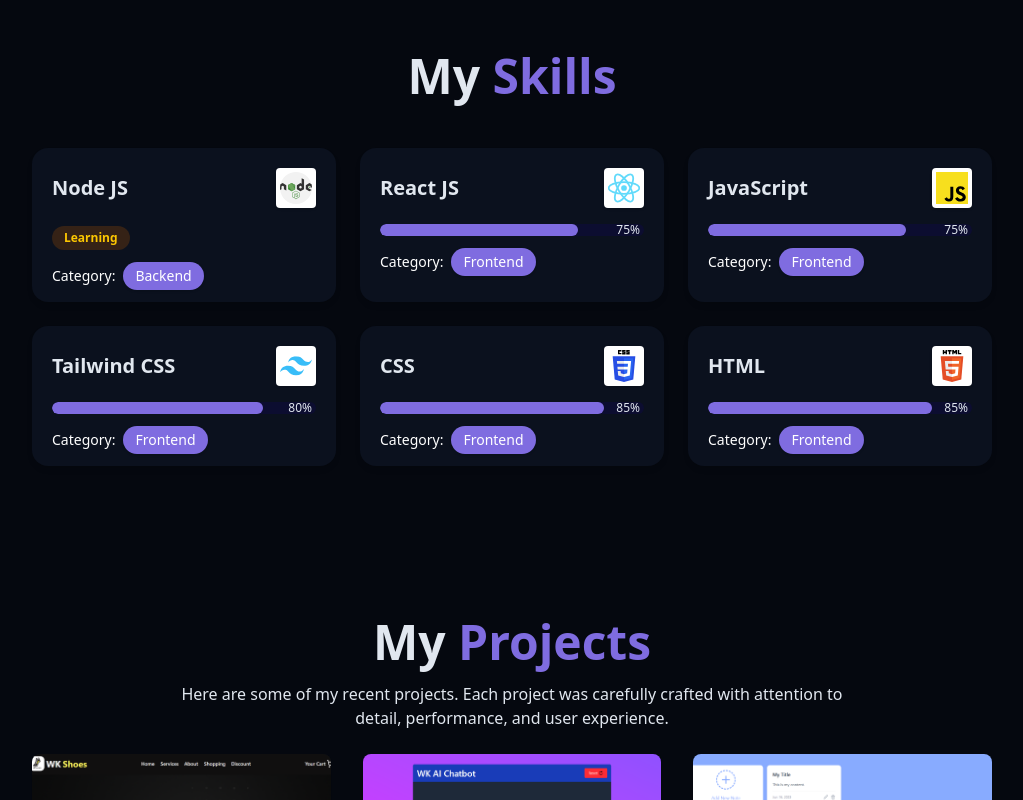
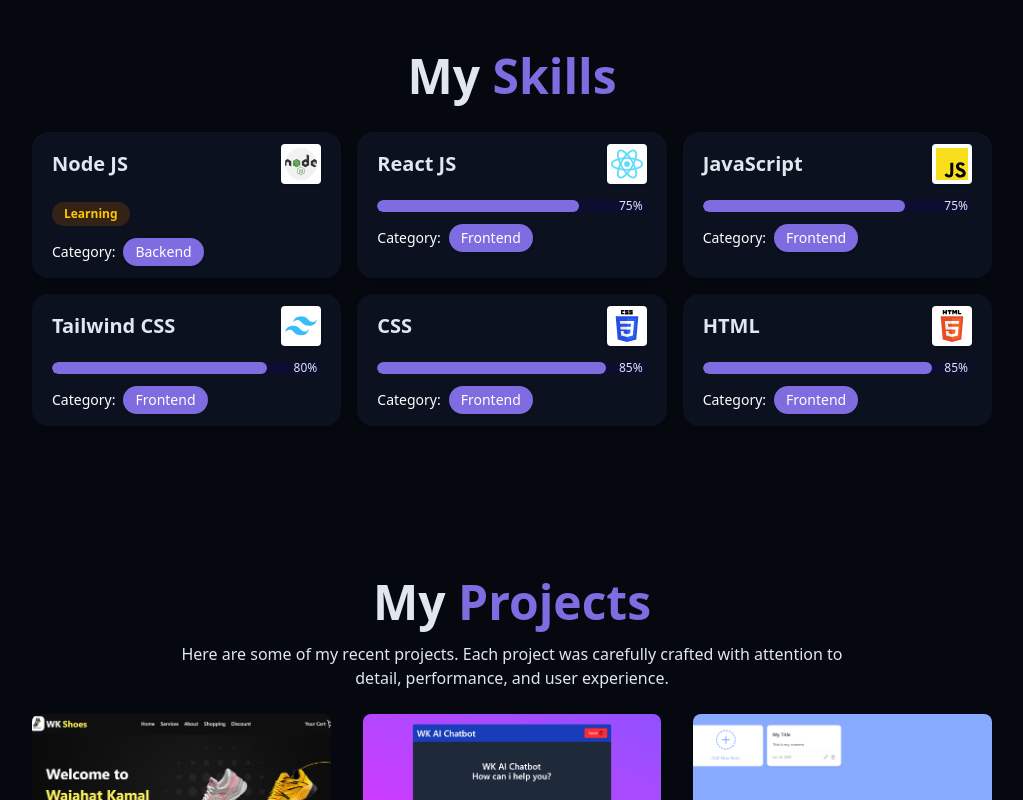
Before and after one commit to wajahat-kamal/Dev-Portfolio, a React (Vite) app: page / in a window 1280 px wide. Shown: the part 1340-2140 px from the top of the page, without its empty margins (128-1151 px from the left). Built offline with nearby package versions, Linux system fonts and the light colour scheme.

Commit message:
Refactor Footer and Navbar components for improved consistency; update Footer styling by removing background class and Navbar title to include HTML-like syntax.

```diff
--- a/src/components/Footer.jsx
+++ b/src/components/Footer.jsx
@@ -1,6 +1,6 @@
 export const Footer = () => {
   return (
-    <footer className="bg-background text-foreground py-4">
+    <footer className="text-foreground py-4">
       <div className="container mx-auto text-center">
         <p className="text-sm">
           &copy; {new Date().getFullYear()} Wajahat Kamal. All rights reserved.
--- a/src/components/Navbar.jsx
+++ b/src/components/Navbar.jsx
@@ -36,7 +36,7 @@ export const Navbar = () => {
           href="#hero"
         >
           <span className="relative z-60 text-2xl md:text-3xl">
-            <span className="text-glow text-foreground"> WK </span> Portfolio
+            <span className="text-glow text-foreground"> WK </span> &lt;Portfolio /&gt;
           </span>
         </a>
 
--- a/src/components/SkillsSection.jsx
+++ b/src/components/SkillsSection.jsx
@@ -41,15 +41,15 @@ export const SkillsSection = () => {
   return (
     <section id="skills" className="py-20 px-4 bg-secondary/30 relative">
       <div className="container mx-auto max-w-5xl">
-        <h2 className="text-3xl md:text-5xl font-bold mb-12 text-center">
+        <h2 className="text-3xl md:text-5xl font-bold mb-8 text-center">
           My <span className="text-primary">Skills</span>
         </h2>
 
-        <div className="grid gap-6 sm:grid-cols-2 lg:grid-cols-3">
+        <div className="grid gap-4 sm:grid-cols-2 lg:grid-cols-3">
           {skills.map((skill, index) => (
             <div
             key={index}
-            className="bg-card rounded-2xl p-5 pb-3 shadow-md transition-transform hover:scale-[1.02] hover:shadow-lg"
+            className="bg-card rounded-2xl px-5 py-3 shadow-md transition-transform hover:scale-[1.02] hover:shadow-lg"
           >
             {/* Header */}
             <div className="flex items-center justify-between mb-4">
```
